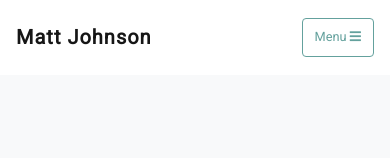
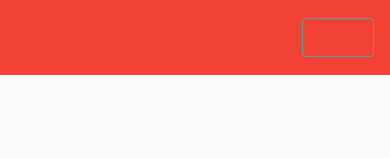
Before and after one commit to mattjohnson1989/mp-portfolio, a plain HTML site: page index.html in a window 390 px wide. Shown: the top 158 px of the page. Drawn offline with Linux system fonts and the light colour scheme.

Commit message:
Update grayscale.css
Changed background colour on header

```diff
--- a/css/grayscale.css
+++ b/css/grayscale.css
@@ -6,13 +6,13 @@
 
 #mainNav {
   min-height: 56px;
-  background-color: #fff;
+  background-color: #f44336;
 }
 
 #mainNav .navbar-toggler {
   font-size: 80%;
   padding: 0.75rem;
-  color: #64a19d;
+  color: #f44336;
   border: 1px solid #64a19d;
 }
 
@@ -21,7 +21,7 @@
 }
 
 #mainNav .navbar-brand {
-  color: #161616;
+  color: #f44336;
   font-weight: 700;
   padding: .9rem 0;
 }
@@ -34,7 +34,7 @@
 
 #mainNav .navbar-nav .nav-item:active, #mainNav .navbar-nav .nav-item:focus {
   outline: none;
-  background-color: #000000;
+  background-color: #f44336;
 }
 
 @media (min-width: 992px) {
@@ -42,7 +42,7 @@
     padding-top: 0;
     padding-bottom: 0;
     border-bottom: none;
-    background-color: #000000;
+    background-color: #f44336;
     transition: background-color 0.3s ease-in-out;
   }
   #mainNav .navbar-brand {
```
